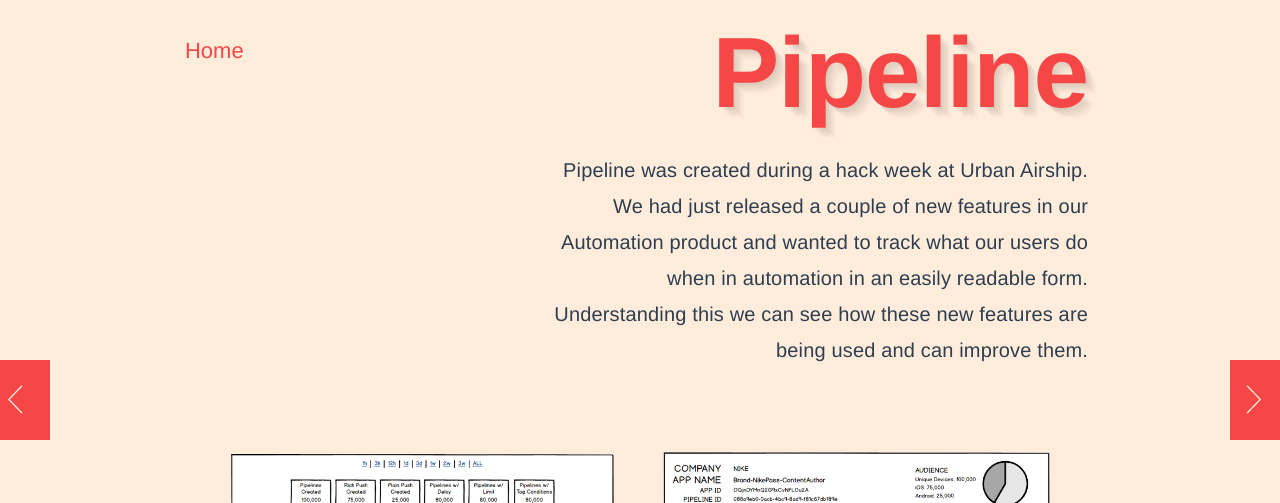
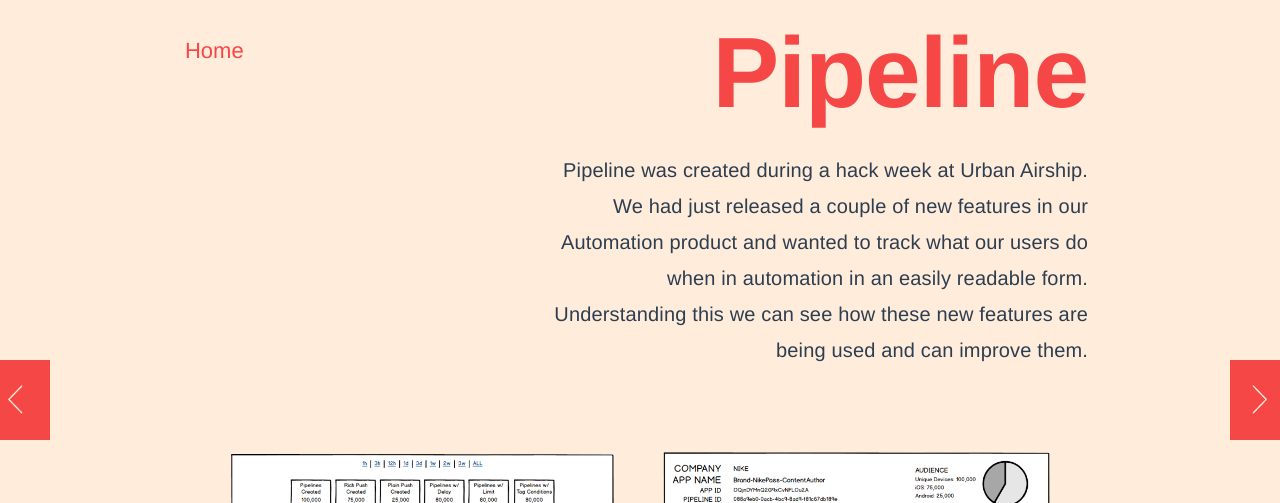
Before and after one commit to vnikajimenez/vnikajimenez.github.com, a Jekyll site: the page built from pipeline.html, in a window 1280 px wide. Shown: the top 503 px of the page. Built offline with Jekyll 4.4.1, drawn with Linux system fonts in a browser that asks for light colours; nearby versions of some CDN libraries.

Commit message:
no more shadow

```diff
--- a/_sass/_main.scss
+++ b/_sass/_main.scss
@@ -59,6 +59,7 @@
 					@include titulo;
 					text-align: left;
 					position: relative;
+					top: 20px;
 					/*text-shadow: rgba(0,0,0,.03) 2px 2px,
 					rgba(0,0,0,.0285) 4px 4px,rgba(0,0,0,.0270) 6px 6px,
 					rgba(0,0,0,.0255) 8px 8px,rgba(0,0,0,.0240) 10px 10px;
--- a/_sass/_portfolio.scss
+++ b/_sass/_portfolio.scss
@@ -82,9 +82,6 @@ a {
     h1 {
         @include titulo;
         color: $background;
-        text-shadow: rgba(0,0,0,.03) 2px 2px,
-        rgba(0,0,0,.0285) 4px 4px,rgba(0,0,0,.0270) 6px 6px,
-        rgba(0,0,0,.0255) 8px 8px,rgba(0,0,0,.0240) 10px 10px;
         margin: 0;
         @media screen and (max-width:720px){
 
@@ -193,6 +190,7 @@ img {
                 background-position:  -75px  55px;
                 position: relative;
                 top: 17px;
+                right: 0px;
 
 
             }
@@ -223,7 +221,7 @@ img {
         background-position:  -105px  55px;
         position: relative;
         top: 17px;
-        right: 6px;
+        right: 0px;
 
 
 
```
Also changed, not shown: 2 other files.
